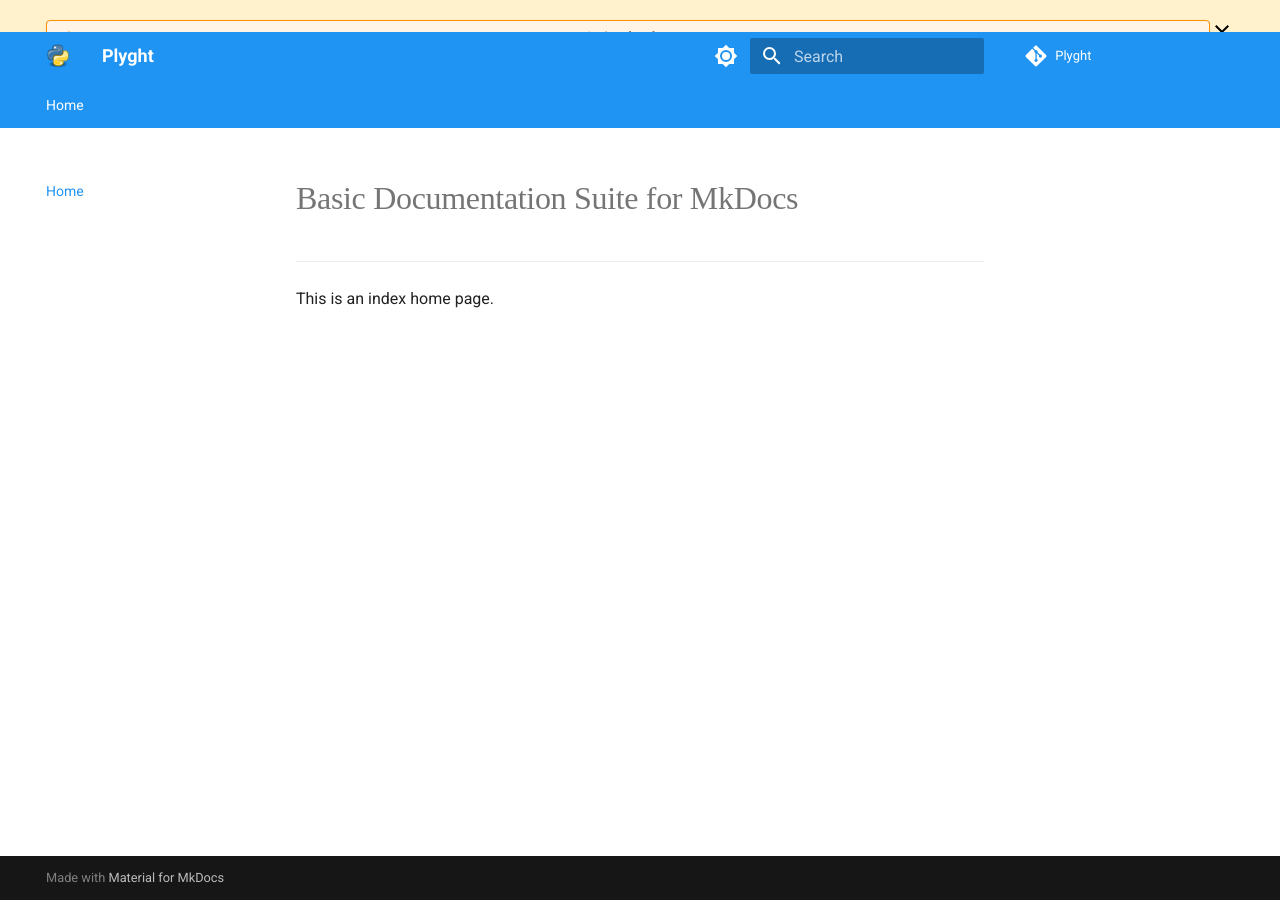
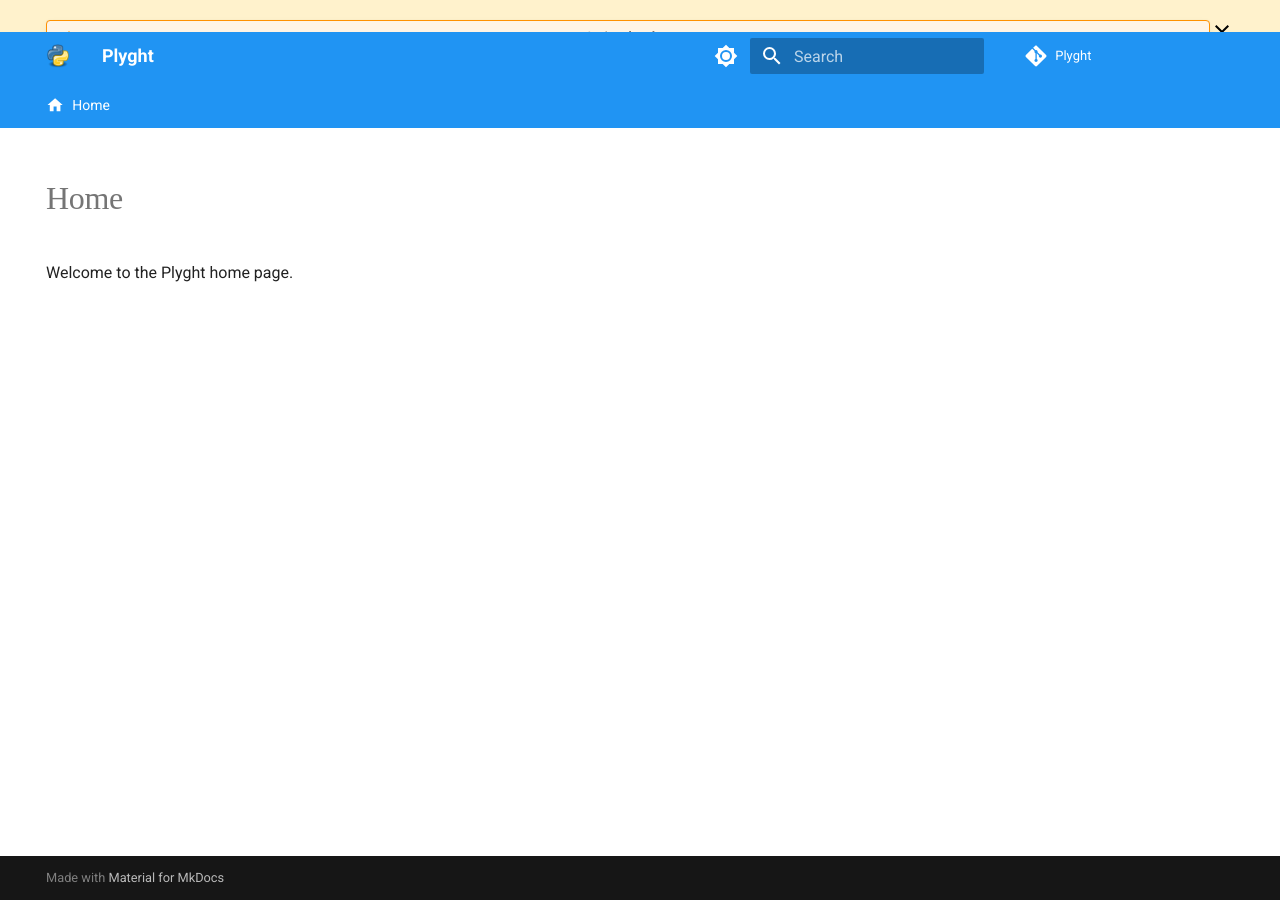
Before and after one commit to parkermmr/Plyght, an MkDocs documentation site: the page built from docs/index.md, in a window 1280 px wide. Built offline with MkDocs 1.6.1 and Material for MkDocs 9.7.7, drawn with Linux system fonts in a browser that asks for light colours; some web fonts are replaced; comment, search, counter and statistics services are not loaded.

Commit message:
docs(): Updated docs configuration style with icons.

```diff
--- a/docs/index.md
+++ b/docs/index.md
@@ -1,5 +1,8 @@
-# Basic Documentation Suite for MkDocs
-
+---
+hide:
+  - navigation
+  - toc
+icon: material/home
 ---
 
-This is an index home page.
+Welcome to the Plyght home page.
```
